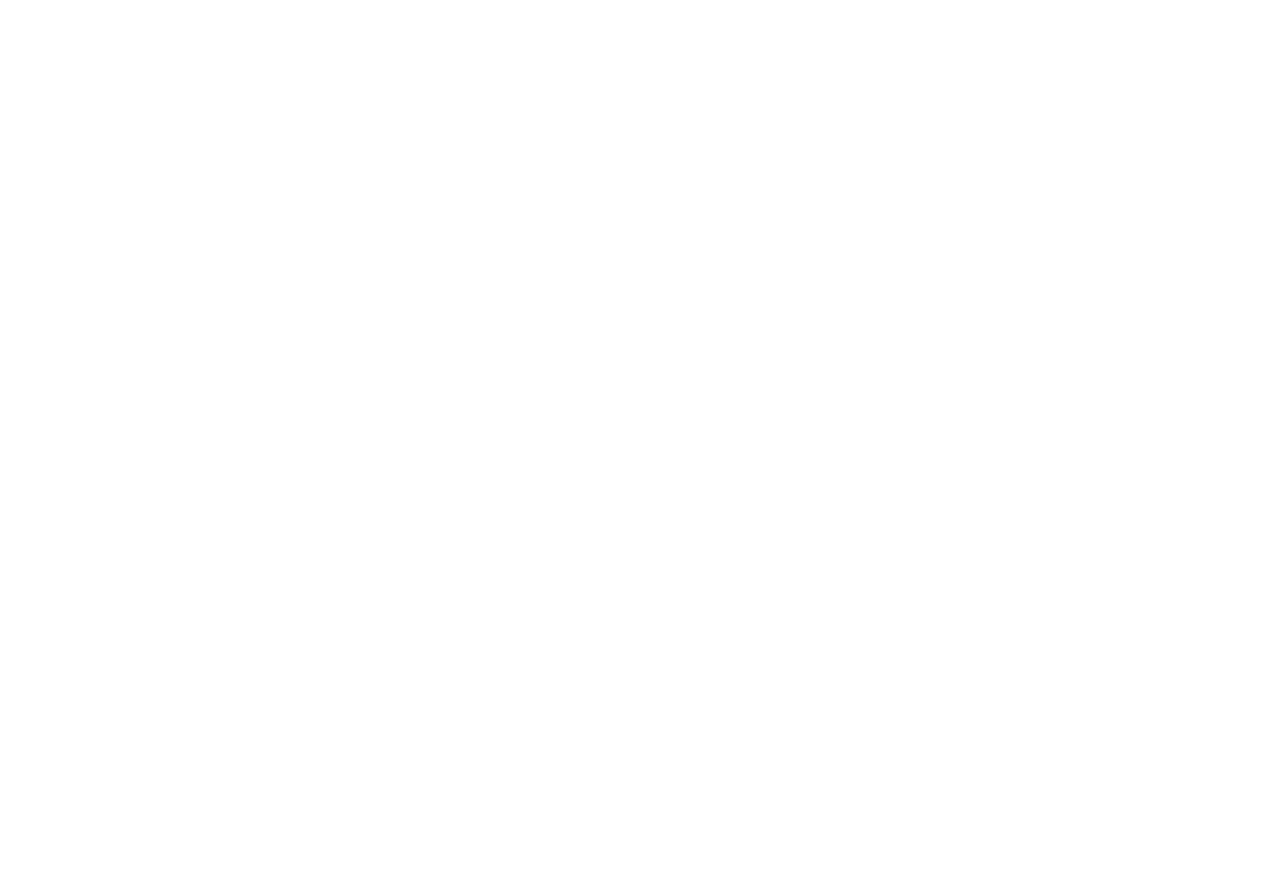
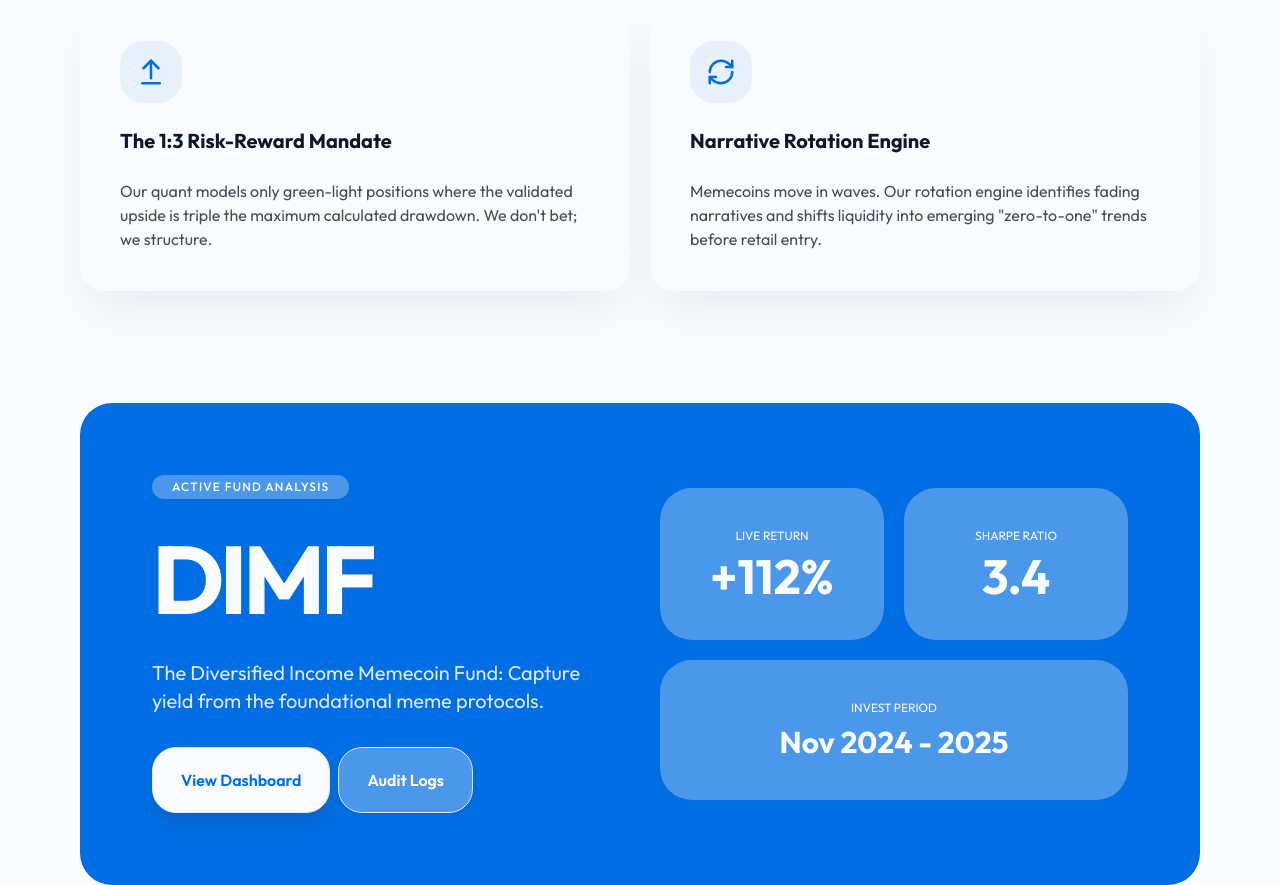
Before and after one commit to benchigozie/memestructures, a Next.js app: page / in a window 1280 px wide. Shown: the part 1580-2465 px from the top of the page. Before the commit the page ends 1405 px from the top, so only its background shows below. Built offline with nearby package versions, Linux system fonts and the light colour scheme.

Commit message:
feat: add yield strategy component and import it in home Page.tsx.

```diff
--- a/src/app/globals.css
+++ b/src/app/globals.css
@@ -11,6 +11,7 @@
   --color-my-deep-blue: #0F172A;
   --color-my-gray: #474b57;
   --color-my-blue-white: #deeafa;
+  --color-my-pure-white: #ffffff;
 }
 
 @keyframes pulse-ring {
--- a/src/app/page.tsx
+++ b/src/app/page.tsx
@@ -1,15 +1,16 @@
 import Header from "@/components/Header";
 import Hero from "@/components/Hero";
 import Results from "@/components/Results";
-import Image from "next/image";
+import YieldStrategy from "@/components/YieldStrategy";
 
 export default function Home() {
   return (
-    <div className="">
+    <div className="bg-my-white">
       <main>
         <Header />
         <Hero />
         <Results />
+        <YieldStrategy />
       </main>
     </div>
   );
--- a/src/components/Button.tsx
+++ b/src/components/Button.tsx
@@ -3,20 +3,40 @@
     buttonText: string,
     btnType: "primary" | "secondary",
     className?: string
+    bgColour?: string,
+    colour?: string,
 }
 
-function Button({ buttonText, btnType, className }: ButtonProps ) {
+function Button({ buttonText, btnType, className, bgColour, colour }: ButtonProps) {
 
-    const primaryStyle = "px-7 py-4 md:py-5 bg-my-blue text-white rounded-xl  md:rounded-3xl font-semibold transition-all duration-300 hover:scale-103 hover:cursor-pointer";
-    const secondaryStyle = "px-7 py-4 md:py-5 bg-my-blue-white/40 text-my-blue rounded-xl md:rounded-3xl font-semibold transition-all duration-300 hover:scale-103 hover:cursor-pointer border border-my-blue-white";
+    const primaryStyle = "px-7 py-4 md:py-5 rounded-xl  md:rounded-3xl font-semibold transition-all duration-300 hover:scale-103 hover:cursor-pointer";
+    const secondaryStyle = "px-7 py-4 md:py-5 text-my-blue rounded-xl md:rounded-3xl font-semibold transition-all duration-300 hover:scale-103 hover:cursor-pointer border border-my-blue-white";
 
     if (!className) {
         className = "";
     }
 
+    if (!bgColour) {
+        if (btnType === "primary") {
+            bgColour = "bg-my-blue";
+        }
+        if (btnType === "secondary") {
+            bgColour = "bg-my-blue-white/40";
+        }
+    }
+
+    if (!colour) {
+        if (btnType === "primary") {
+            colour = "text-white";
+        }
+        if (btnType === "secondary") {
+            colour = "text-my-blue";
+        }
+    }
+
     return (
         <div>
-        <button className={btnType === "primary" ? primaryStyle + " " + className : secondaryStyle + " " + className }>
+            <button className={`${btnType === "primary" ? primaryStyle : secondaryStyle} ${className} ${bgColour} ${colour}`}>
                 {buttonText}
             </button>
         </div>
--- a/src/components/HeroCards.tsx
+++ b/src/components/HeroCards.tsx
@@ -1,8 +1,3 @@
-"use client"
-import React, { use } from 'react'
-import { motion } from "framer-motion";
-
-
 type Card = {
     value: string
     label: string
--- a/src/components/YieldStrategy.tsx
+++ b/src/components/YieldStrategy.tsx
@@ -1,8 +1,78 @@
+import { RefreshCw } from "lucide-react";
+import { ArrowUpFromLine } from "lucide-react";
+import { LucideIcon } from "lucide-react";
+import Button from "./Button";
+
+type Card = {
+    icon: LucideIcon,
+    heading: string,
+    text: string,
+}
+
+
 
 function YieldStrategy() {
-  return (
-    <div>YieldStrategy</div>
-  )
+
+    const cards: Card[] = [
+        { icon: ArrowUpFromLine, heading: "The 1:3 Risk-Reward Mandate", text: "Our quant models only green-light positions where the validated upside is triple the maximum calculated drawdown. We don't bet; we structure." },
+        { icon: RefreshCw, heading: "Narrative Rotation Engine", text: 'Memecoins move in waves. Our rotation engine identifies fading narratives and shifts liquidity into emerging "zero-to-one" trends before retail entry.' },
+    ]
+
+    return (
+        <section className='bg-my-white mt-18'>
+            <div className='max-w-6xl mx-auto px-4'>
+                <h2 className='text-3xl md:text-5xl text-my-deep-blue font-bold mt-1 md:mt-5 text-center'>Sophisticated Yield Strategy</h2>
+                <div className='grid grid-cols-1 md:grid-cols-2 gap-3 md:gap-5 mt-14'>
+                    {
+                        cards.map((card) => {
+                            const Icon = card.icon;
+                            return (
+                                <div
+                                    className='group bg-my-white shadow-my-gray/10 hover:shadow-my-gray/30 hover:cursor-pointer shadow-2xl rounded-3xl p-10 transition-all duration-300 flex flex-col gap-6 justify-center'
+                                    key={card.heading}
+                                >
+                                    <div className="group-hover:bg-my-blue p-4 rounded-3xl bg-my-blue-white/60 w-max transition-colors duration-300">
+                                        <Icon size={30} className="text-my-blue group-hover:text-my-blue-white transition-colors duration-300" />
+                                    </div>
+                                    <h3 className="text-lg md:text-xl text-my-deep-blue font-bold">{card.heading}</h3>
+                                    <p>{card.text}</p>
+                                </div>
+                            )
+                        })
+                    }
+                </div>
+                <div className="p-18 bg-my-blue rounded-4xl mt-14  md:mt-28 grid grid-cols-1 md:grid-cols-2 gap-10">
+                    <div className="flex flex-col gap-8 justify-center">
+                        <div className="bg-my-white/30 px-5 py-1 rounded-full w-max">
+                            <p className="text-white text-xs font-medium tracking-widest">ACTIVE FUND ANALYSIS</p>
+                        </div>
+                        <p className="text-my-white font-bold text-8xl tracking-tighter">DIMF</p>
+                        <p className="text-my-blue-white text-xl">The Diversified Income Memecoin Fund: Capture yield from the foundational meme protocols.</p>
+                        <div className="flex gap-2">
+                            <Button buttonText="View Dashboard" btnType="secondary" className="w-max shadow-lg shadow-my-gray/20" bgColour="bg-my-white" colour="text-my-blue" />
+                            <Button buttonText="Audit Logs" btnType="secondary" className="w-max shadow-sm" bgColour="bg-my-white/30" colour="text-my-pure-white" />
+                        </div>
+                    </div>
+                    <div className="flex flex-col justify-center">
+                        <div className="grid grid-cols-2 gap-5">
+                            <div className="bg-my-white/30 p-10 rounded-4xl gap-2 flex flex-col items-center justify-center text-my-white">
+                                <p className="text-xs">LIVE RETURN</p>
+                                <p className="font-bold text-4xl md:text-5xl">+112%</p>
+                            </div>
+                            <div className="bg-my-white/30 p-10 rounded-4xl gap-2 flex flex-col items-center justify-center text-my-white">
+                                <p className="text-xs">SHARPE RATIO</p>
+                                <p className="font-bold text-4xl md:text-5xl">3.4</p>
+                            </div>
+                            <div className="bg-my-white/30 p-10 col-span-2 rounded-4xl gap-2 flex flex-col items-center justify-center text-my-white">
+                                <p className="text-xs">INVEST PERIOD</p>
+                                <p className="font-bold text-2xl md:text-3xl">Nov 2024 - 2025</p>
+                            </div>
+                        </div>
+                    </div>
+                </div>
+            </div>
+        </section>
+    )
 }
 
 export default YieldStrategy
```
Lines whose indentation alone changed are shown as unchanged.
